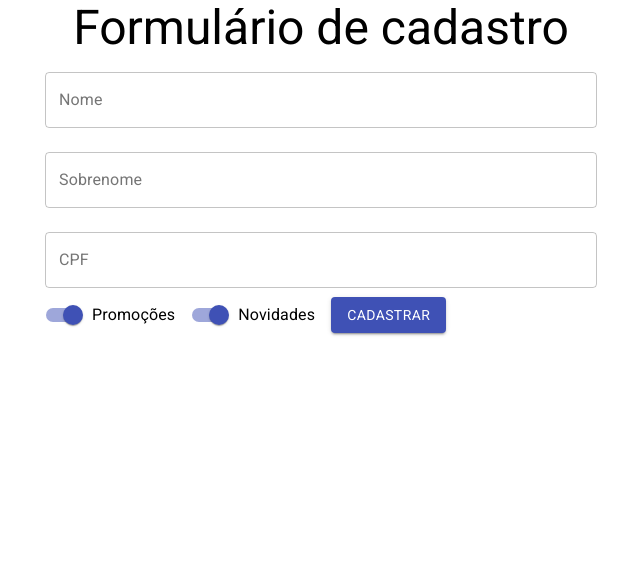
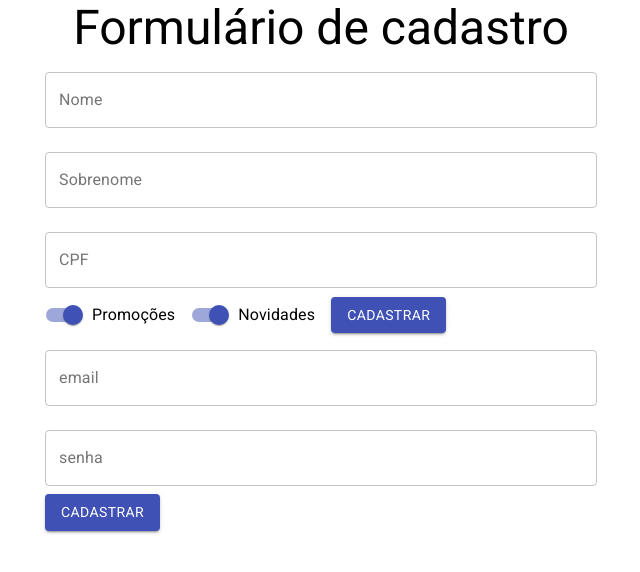
Before and after one commit to mariarubinger/form-cadastro-cliente, a React (Create React App) app: page / in a window 1280 px wide. Shown: the top 572 px of the page, without its empty margins (319-959 px from the left). Built offline with nearby package versions, Linux system fonts and the light colour scheme.

Commit message:
Criar input senha e email em DadosUsuario

```diff
--- a/src/App.js
+++ b/src/App.js
@@ -1,6 +1,7 @@
 import React, { Component } from 'react';
 import "./App.css";
 import FormularioCadastro from "./components/FormularioCadastro/FormularioCadastro";
+import DadosPessoais from "./components/FormularioCadastro/DadosPessoais";
 import 'fontsource-roboto';
 import { Container, Typography } from "@material-ui/core";
 
--- /dev/null
+++ b/src/components/FormularioCadastro/DadosPessoais.jsx
@@ -0,0 +1,99 @@
+import React, { useState } from 'react';
+import { TextField, Button, Switch, FormControlLabel } from "@material-ui/core";
+
+function DadosPessoais({aoEnviar, validarCPF}) {
+  const [nome, setNome] = useState("");
+  const [sobrenome, setSobrenome] = useState("");
+  const [cpf, setCpf] = useState("");
+  const [promocoes, setPromocoes] = useState(true);
+  const [novidades, setNovidades] = useState(true);
+  const [erros, setErros] = useState({cpf:{valido:true, texto:""}});
+
+  return (
+    <form
+      onSubmit={(event) => {
+        event.preventDefault();
+        aoEnviar({nome, sobrenome, cpf, promocoes, novidades});
+        //console.log({ nome, sobrenome, cpf, promocoes, novidades });
+      }}
+    >
+      <TextField
+        value={nome}
+        onChange={(event) => {
+          setNome(event.target.value);
+        }}
+        id="nome"
+        label="Nome"
+        variant="outlined"
+        margin="normal"
+        fullWidth
+      />
+
+      <TextField
+        value={sobrenome}
+        onChange={(event) => {
+          setSobrenome(event.target.value);
+        }}
+        id="sobrenome"
+        label="Sobrenome"
+        variant="outlined"
+        margin="normal"
+        fullWidth
+      />
+
+      <TextField
+        value={cpf}
+        onChange={(event) => {
+          setCpf(event.target.value);
+        }}
+
+        onBlur={(event) =>{
+          const ehValido = validarCPF(cpf);
+          setErros({cpf:ehValido})
+        }}
+        error={!erros.cpf.valido}
+        helperText={erros.cpf.texto}
+        id="cpf"
+        label="CPF"
+        variant="outlined"
+        margin="normal"
+        fullWidth
+      />
+
+      <FormControlLabel
+        label="Promoções"
+        control={<Switch
+        checked={promocoes}
+          onChange={(event) => {
+            setPromocoes(event.target.checked)
+          }}
+          name="promocoes"
+          defaultChecked={promocoes}
+          color="primary" />
+        }
+      />
+
+      <FormControlLabel
+        label="Novidades"
+        control={<Switch
+        checked={novidades}
+          onChange={(event) => {
+            setNovidades(event.target.checked)
+          }}
+          name="novidades"
+          defaultChecked={novidades}
+          color="primary" />
+        }
+      />
+
+      <Button
+        type="submit"
+        variant="contained"
+        color="primary">
+        Cadastrar
+      </Button>
+    </form>
+  );
+}
+
+export default DadosPessoais;
--- /dev/null
+++ b/src/components/FormularioCadastro/DadosUsuario.jsx
@@ -0,0 +1,34 @@
+import React from 'react';
+import { TextField, Button } from '@material-ui/core';
+
+function DadosUsuario() {
+
+  return (
+    <form>
+      <TextField
+        id="email"
+        label="email"
+        type="email"
+        variant="outlined"
+        margin="normal"
+        fullWidth
+      />
+
+      <TextField
+      id="senha"
+        label="senha"
+        type="password"
+        variant="outlined"
+        margin="normal"
+        fullWidth
+      />
+
+      <Button type="submit" variant="contained" color="primary">
+        Cadastrar
+      </Button>
+
+    </form>
+  );
+}
+
+export default DadosUsuario;
--- a/src/components/FormularioCadastro/FormularioCadastro.jsx
+++ b/src/components/FormularioCadastro/FormularioCadastro.jsx
@@ -1,100 +1,15 @@
-import React, { useState } from 'react';
-import { TextField, Button, Switch, FormControlLabel } from "@material-ui/core";
+import React from 'react';
+import DadosPessoais from "./DadosPessoais";
+import DadosUsuario from "./DadosUsuario";
 
-//criar uma função que vai funcionar como um componente do React
-//o return que vai fazer a renderização de fato
+//esse formulario vai controlar quantos cadastros a gente vai ter
 function FormularioCadastro({aoEnviar, validarCPF}) {
-  const [nome, setNome] = useState("");
-  const [sobrenome, setSobrenome] = useState("");
-  const [cpf, setCpf] = useState("");
-  const [promocoes, setPromocoes] = useState(true);
-  const [novidades, setNovidades] = useState(true);
-  const [erros, setErros] = useState({cpf:{valido:true, texto:""}});
 
   return (
-    <form
-      onSubmit={(event) => {
-        event.preventDefault();
-        aoEnviar({nome, sobrenome, cpf, promocoes, novidades});
-        //console.log({ nome, sobrenome, cpf, promocoes, novidades });
-      }}
-    >
-      <TextField
-        value={nome}
-        onChange={(event) => {
-          setNome(event.target.value);
-        }}
-        id="nome"
-        label="Nome"
-        variant="outlined"
-        margin="normal"
-        fullWidth
-      />
-
-      <TextField
-        value={sobrenome}
-        onChange={(event) => {
-          setSobrenome(event.target.value);
-        }}
-        id="sobrenome"
-        label="Sobrenome"
-        variant="outlined"
-        margin="normal"
-        fullWidth
-      />
-
-      <TextField
-        value={cpf}
-        onChange={(event) => {
-          setCpf(event.target.value);
-        }}
-
-        onBlur={(event) =>{
-          const ehValido = validarCPF(cpf);
-          setErros({cpf:ehValido})
-        }}
-        error={!erros.cpf.valido}
-        helperText={erros.cpf.texto}
-        id="cpf"
-        label="CPF"
-        variant="outlined"
-        margin="normal"
-        fullWidth
-      />
-
-      <FormControlLabel
-        label="Promoções"
-        control={<Switch
-        checked={promocoes}
-          onChange={(event) => {
-            setPromocoes(event.target.checked)
-          }}
-          name="promocoes"
-          defaultChecked={promocoes}
-          color="primary" />
-        }
-      />
-
-      <FormControlLabel
-        label="Novidades"
-        control={<Switch
-        checked={novidades}
-          onChange={(event) => {
-            setNovidades(event.target.checked)
-          }}
-          name="novidades"
-          defaultChecked={novidades}
-          color="primary" />
-        }
-      />
-
-      <Button
-        type="submit"
-        variant="contained"
-        color="primary">
-        Cadastrar
-      </Button>
-    </form>
+    <>
+    <DadosPessoais aoEnviar={aoEnviar} validarCPF={validarCPF}/>
+    <DadosUsuario/>
+    </>
   );
 }
 
```
Also changed, not shown: 1 other file (tests, documents, lock files or other folders).
